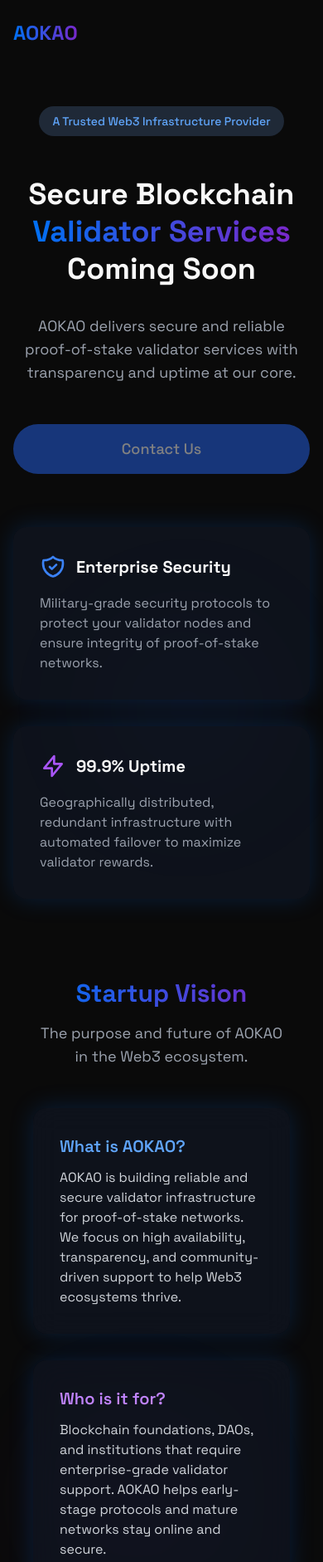
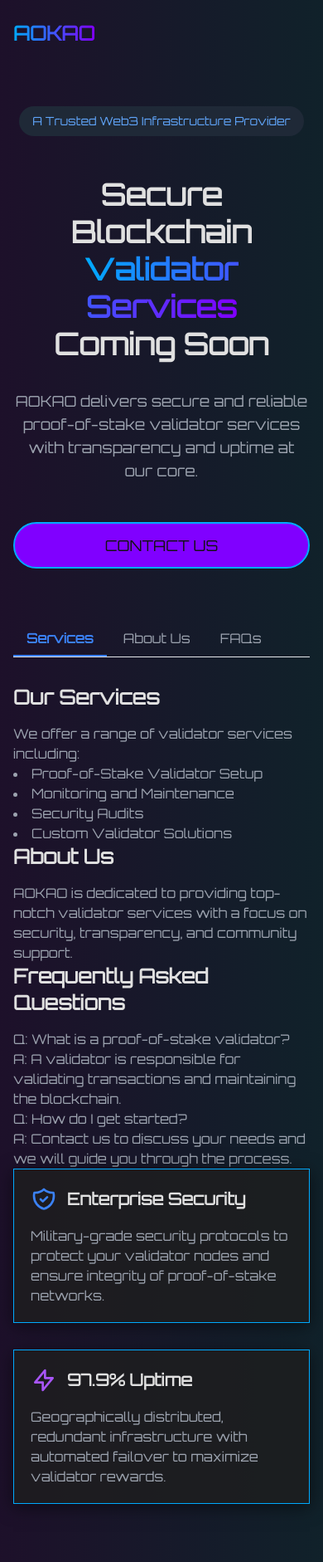
Before and after one commit to doombzi/aokao-website, a plain HTML site: page index.html in a window 390 px wide. Shown: the top 1882 px of the page at 83% size. Drawn offline with nearby package versions, Linux system fonts and the light colour scheme.

Commit message:
Update index.html

```diff
--- a/index.html
+++ b/index.html
@@ -6,44 +6,75 @@
   <title>AOKAO - Web3 Infrastructure Provider</title>
   <script src="https://cdn.tailwindcss.com"></script>
   <link rel="stylesheet" href="https://cdnjs.cloudflare.com/ajax/libs/animate.css/4.1.1/animate.min.css"/>
+  <link href="https://fonts.googleapis.com/css2?family=Orbitron&display=swap" rel="stylesheet">
   <style>
-    @import url('https://fonts.googleapis.com/css2?family=Space+Grotesk:wght@300;400;500;600;700&display=swap');
     body {
-      font-family: 'Space Grotesk', sans-serif;
-      background-color: #0a0a0a;
-      color: #f8f8f8;
+      font-family: 'Orbitron', sans-serif;
+      background: #121212; /* Dark background */
+      color: #e0e0e0; /* Light text */
       min-height: 100vh;
       overflow-x: hidden;
+      position: relative;
     }
     .gradient-text {
-      background: linear-gradient(90deg, #0070f3 0%, #7928ca 100%);
+      background: linear-gradient(90deg, #00aaff, #8000ff); /* Blue to purple gradient */
       -webkit-background-clip: text;
       -webkit-text-fill-color: transparent;
       background-clip: text;
     }
     .glow-box {
-      box-shadow: 0 0 30px rgba(0, 112, 243, 0.2);
+      box-shadow: 0 0 20px rgba(0, 170, 255, 0.5);
+      transition: box-shadow 0.3s ease, transform 0.3s ease;
     }
-    .pulse {
-      animation: pulse 2s infinite;
+    .glow-box:hover {
+      box-shadow: 0 0 30px rgba(128, 0, 255, 0.7); /* Purple glow on hover */
+      transform: translateY(-5px) scale(1.05);
     }
-    @keyframes pulse {
-      0% {
-        transform: scale(0.95);
-        box-shadow: 0 0 0 0 rgba(0, 112, 243, 0.7);
-      }
-      70% {
-        transform: scale(1);
-        box-shadow: 0 0 0 15px rgba(0, 112, 243, 0);
-      }
-      100% {
-        transform: scale(0.95);
-        box-shadow: 0 0 0 0 rgba(0, 112, 243, 0);
-      }
+    .button {
+      background-color: #8000ff; /* Purple */
+      color: #121212; /* Dark text */
+      border-radius: 50px;
+      padding: 12px 24px;
+      transition: background-color 0.3s, transform 0.3s;
+      font-weight: 600;
+      border: 2px solid #00aaff; /* Blue border */
+    }
+    .button:hover {
+      background-color: #00aaff; /* Blue on hover */
+      border: 2px solid #8000ff; /* Purple border on hover */
+      transform: scale(1.1);
+    }
+    .card {
+      background-color: rgba(30, 30, 30, 0.8); /* Darker card background */
+      border: 1px solid #00aaff; /* Blue border */
+      padding: 20px;
+      box-shadow: 0 4px 20px rgba(0, 0, 0, 0.5);
+      transition: transform 0.3s, box-shadow 0.3s;
+    }
+    .card:hover {
+      transform: translateY(-5px);
+      box-shadow: 0 0 30px rgba(128, 0, 255, 0.7); /* Purple glow on hover */
+    }
+    /* Background Animation */
+    .background-animation {
+      position: absolute;
+      top: 0;
+      left: 0;
+      width: 100%;
+      height: 100%;
+      background: linear-gradient(270deg, rgba(0, 170, 255, 0.1), rgba(128, 0, 255, 0.1));
+      animation: gradientAnimation 5s ease infinite;
+      z-index: -1;
+    }
+    @keyframes gradientAnimation {
+      0% { background-position: 0% 50%; }
+      50% { background-position: 100% 50%; }
+      100% { background-position: 0% 50%; }
     }
   </style>
 </head>
 <body class="flex flex-col">
+  <div class="background-animation"></div>
   <header class="absolute w-full py-6 px-4 sm:px-12 z-50">
     <div class="container mx-auto flex justify-between items-center">
       <div class="flex items-center">
@@ -53,11 +84,6 @@
   </header>
 
   <main class="flex-1 flex flex-col justify-center pt-32 pb-20 px-4 sm:px-8 md:px-12 lg:px-24 xl:px-40 relative overflow-hidden">
-    <div class="absolute top-0 left-0 w-full h-full opacity-10 pointer-events-none">
-      <div class="absolute top-1/4 left-1/4 w-64 h-64 rounded-full bg-blue-500 filter blur-3xl animate-pulse"></div>
-      <div class="absolute bottom-1/3 right-1/4 w-64 h-64 rounded-full bg-purple-500 filter blur-3xl animate-pulse"></div>
-    </div>
-
     <div class="container mx-auto max-w-5xl relative z-10">
       <div class="text-center mb-4 fade-in">
         <div class="inline-block px-4 py-2 rounded-full bg-gray-800 text-blue-400 text-sm font-medium mb-8">
@@ -76,13 +102,51 @@
       </div>
 
       <div class="flex flex-col sm:flex-row justify-center gap-4 mb-16 animate__animated animate__fadeIn animate__delay-1s">
-        <a href="mailto:iam@aokao.net" class="px-8 py-4 bg-blue-600 hover:bg-blue-700 rounded-full text-lg font-medium transition-colors duration-300 text-center pulse">
-          Contact Us
+        <a href="mailto:iam@aokao.net" class="button text-lg font-medium transition-colors duration-300 text-center pulse">
+          CONTACT US
         </a>
       </div>
 
+      <!-- Tab Menu -->
+      <div class="mb-8">
+        <ul class="flex border-b">
+          <li class="mr-1">
+            <button class="tab-link py-2 px-4 text-blue-500 font-semibold border-b-2 border-blue-500 focus:outline-none" data-tab="services">Services</button>
+          </li>
+          <li class="mr-1">
+            <button class="tab-link py-2 px-4 text-gray-400 hover:text-blue-500 focus:outline-none" data-tab="about">About Us</button>
+          </li>
+          <li class="mr-1">
+            <button class="tab-link py-2 px-4 text-gray-400 hover:text-blue-500 focus:outline-none" data-tab="faqs">FAQs</button>
+          </li>
+        </ul>
+      </div>
+
+      <!-- Tab Content -->
+      <div class="tab-content active" id="services">
+        <h2 class="text-2xl font-bold mb-4">Our Services</h2>
+        <p class="text-gray-400">We offer a range of validator services including:</p>
+        <ul class="list-disc list-inside text-gray-400">
+          <li>Proof-of-Stake Validator Setup</li>
+          <li>Monitoring and Maintenance</li>
+          <li>Security Audits</li>
+          <li>Custom Validator Solutions</li>
+        </ul>
+      </div>
+
+      <div class="tab-content" id="about">
+        <h2 class="text-2xl font-bold mb-4">About Us</h2>
+        <p class="text-gray-400">AOKAO is dedicated to providing top-notch validator services with a focus on security, transparency, and community support.</p>
+      </div>
+
+      <div class="tab-content" id="faqs">
+        <h2 class="text-2xl font-bold mb-4">Frequently Asked Questions</h2>
+        <p class="text-gray-400">Q: What is a proof-of-stake validator?<br>A: A validator is responsible for validating transactions and maintaining the blockchain.</p>
+        <p class="text-gray-400">Q: How do I get started?<br>A: Contact us to discuss your needs and we will guide you through the process.</p>
+      </div>
+
       <div class="grid grid-cols-1 md:grid-cols-2 gap-8 mb-16 animate__animated animate__fadeIn animate__delay-1-5s">
-        <div class="bg-gray-900 bg-opacity-60 backdrop-blur-lg rounded-2xl p-8 glow-box">
+        <div class="card glow-box">
           <div class="flex items-center mb-4">
             <div class="flex-shrink-0 text-blue-500">
               <svg xmlns="http://www.w3.org/2000/svg" class="h-8 w-8" fill="none" viewBox="0 0 24 24" stroke="currentColor">
@@ -94,14 +158,14 @@
           <p class="text-gray-400">Military-grade security protocols to protect your validator nodes and ensure integrity of proof-of-stake networks.</p>
         </div>
 
-        <div class="bg-gray-900 bg-opacity-60 backdrop-blur-lg rounded-2xl p-8 glow-box">
+        <div class="card glow-box">
           <div class="flex items-center mb-4">
             <div class="flex-shrink-0 text-purple-500">
               <svg xmlns="http://www.w3.org/2000/svg" class="h-8 w-8" fill="none" viewBox="0 0 24 24" stroke="currentColor">
                 <path stroke-linecap="round" stroke-linejoin="round" stroke-width="2" d="M13 10V3L4 14h7v7l9-11h-7z" />
               </svg>
             </div>
-            <h3 class="text-xl font-bold ml-3">99.9% Uptime</h3>
+            <h3 class="text-xl font-bold ml-3">97.9% Uptime</h3>
           </div>
           <p class="text-gray-400">Geographically distributed, redundant infrastructure with automated failover to maximize validator rewards.</p>
         </div>
@@ -115,34 +179,56 @@
         </div>
 
         <div class="grid gap-8 md:grid-cols-2">
-          <div class="bg-gray-900 bg-opacity-60 backdrop-blur-lg rounded-2xl p-8 glow-box">
-            <h3 class="text-xl font-semibold mb-3 text-blue-400">What is AOKAO?</h3>
+          <div class="card glow-box">
+            <h3 class="text-xl font-semibold mb-3 text-blue-400">WHAT IS AOKAO?</h3>
             <p class="text-gray-300">
               AOKAO is building reliable and secure validator infrastructure for proof-of-stake networks.
               We focus on high availability, transparency, and community-driven support to help Web3 ecosystems thrive.
             </p>
           </div>
 
-          <div class="bg-gray-900 bg-opacity-60 backdrop-blur-lg rounded-2xl p-8 glow-box">
-            <h3 class="text-xl font-semibold mb-3 text-purple-400">Who is it for?</h3>
+          <div class="card glow-box">
+            <h3 class="text-xl font-semibold mb-3 text-purple-400">WHO IS IT FOR?</h3>
             <p class="text-gray-300">
               Blockchain foundations, DAOs, and institutions that require enterprise-grade validator support.
               AOKAO helps early-stage protocols and mature networks stay online and secure.
             </p>
           </div>
 
-          <div class="bg-gray-900 bg-opacity-60 backdrop-blur-lg rounded-2xl p-8 glow-box">
-            <h3 class="text-xl font-semibold mb-3 text-green-400">Why AOKAO?</h3>
+          <div class="card glow-box">
+            <h3 class="text-xl font-semibold mb-3 text-blue-400">WHY AOKAO?</h3>
             <p class="text-gray-300">
-              99.9% uptime, distributed systems, strong security, and automation-first principles — all backed by a team that values integrity and decentralization.
+              97.9% uptime, distributed systems, strong security, and automation-first principles — all backed by a team that values integrity and decentralization.
             </p>
           </div>
 
-          <div class="bg-gray-900 bg-opacity-60 backdrop-blur-lg rounded-2xl p-8 glow-box">
-            <h3 class="text-xl font-semibold mb-3 text-yellow-400">Future Plans</h3>
+          <div class="card glow-box">
+            <h3 class="text-xl font-semibold mb-3 text-purple-400">FUTURE PLANS</h3>
             <p class="text-gray-300">
               AOKAO will offer premium analytics dashboards, custom validator services for new chains, and delegated staking interfaces for institutions and DAOs.
             </p>
+          </div>
+        </div>
+      </section>
+
+      <!-- New Sections for Dashboard Interfaces, Uptime Demos, and Validator Architectures -->
+      <section class="my-24">
+        <h2 class="text-3xl font-bold text-center mb-8">Dashboard Interfaces</h2>
+        <div class="grid grid-cols-1 md:grid-cols-3 gap-8">
+          <div class="card glow-box">
+            <h3 class="text-xl font-semibold mb-3">Validator Dashboard</h3>
+            <p class="text-gray-400">An intuitive interface for monitoring validator performance, rewards, and uptime metrics.</p>
+            <img src="https://via.placeholder.com/300" alt="Validator Dashboard Example" class="mt-4 rounded-lg">
+          </div>
+          <div class="card glow-box">
+            <h3 class="text-xl font-semibold mb-3">Uptime Monitoring</h3>
+            <p class="text-gray-400">Real-time uptime tracking with alerts for any downtime incidents.</p>
+            <img src="https://via.placeholder.com/300" alt="Uptime Monitoring Example" class="mt-4 rounded-lg">
+          </div>
+          <div class="card glow-box">
+            <h3 class="text-xl font-semibold mb-3">System Architecture</h3>
+            <p class="text-gray-400">Visual representation of the validator system architecture for enhanced understanding.</p>
+            <img src="https://via.placeholder.com/300" alt="System Architecture Example" class="mt-4 rounded-lg">
           </div>
         </div>
       </section>
@@ -155,7 +241,7 @@
               <p class="text-gray-400 mb-6">Join our waitlist to get notified when we launch and receive early access to our validator services.</p>
               <form class="flex gap-2">
                 <input type="email" placeholder="Enter your email" class="flex-1 bg-gray-800 border border-gray-700 rounded-full py-3 px-6 text-white focus:outline-none focus:ring-2 focus:ring-blue-500">
-                <button type="submit" class="bg-blue-600 hover:bg-blue-700 text-white py-3 px-8 rounded-full transition-colors duration-300">
+                <button type="submit" class="button text-white py-3 px-8 rounded-full transition-colors duration-300">
                   Submit
                 </button>
               </form>
@@ -200,10 +286,28 @@
 
       document.querySelectorAll('.glow-box').forEach(box => {
         box.addEventListener('mouseenter', () => {
-          box.style.boxShadow = '0 0 40px rgba(0, 112, 243, 0.3)';
+          box.style.boxShadow = '0 0 40px rgba(0, 170, 255, 0.3)';
         });
         box.addEventListener('mouseleave', () => {
-          box.style.boxShadow = '0 0 30px rgba(0, 112, 243, 0.2)';
+          box.style.boxShadow = '0 0 30px rgba(0, 170, 255, 0.2)';
+        });
+      });
+
+      // Tab functionality
+      const tabLinks = document.querySelectorAll('.tab-link');
+      const tabContents = document.querySelectorAll('.tab-content');
+
+      tabLinks.forEach(link => {
+        link.addEventListener('click', () => {
+          const targetTab = link.getAttribute('data-tab');
+
+          // Remove active class from all links and contents
+          tabLinks.forEach(l => l.classList.remove('text-blue-500', 'font-semibold'));
+          tabContents.forEach(content => content.classList.remove('active'));
+
+          // Add active class to the clicked link and corresponding content
+          link.classList.add('text-blue-500', 'font-semibold');
+          document.getElementById(targetTab).classList.add('active');
         });
       });
     });
```
